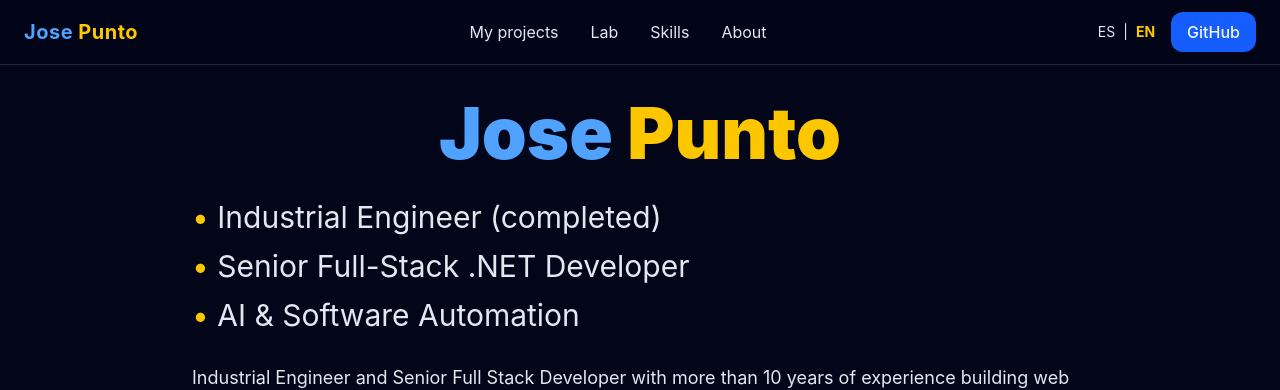
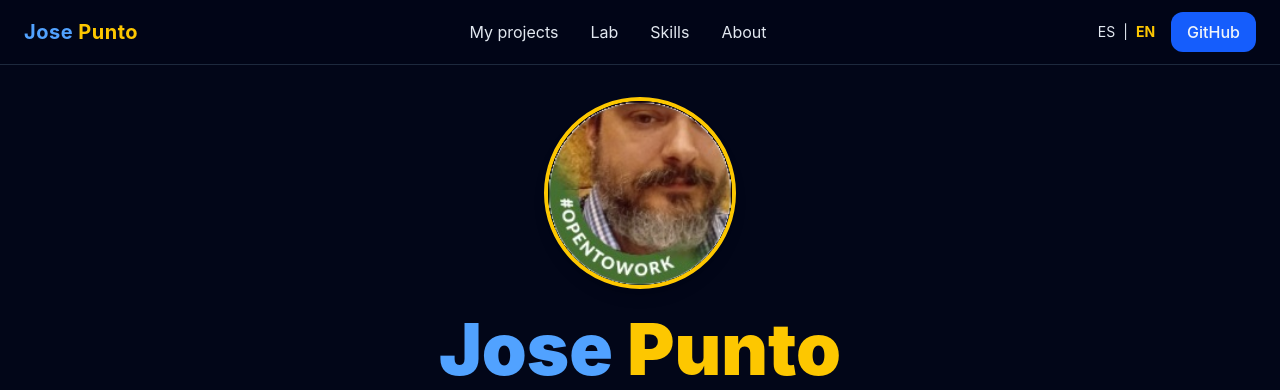
Before and after one commit to iamjosepunto/iamjosepunto.github.io, a React (Vite) app: page / in a window 1280 px wide. Shown: the top 390 px of the page. Built offline with nearby package versions, Linux system fonts and the light colour scheme.

Commit message:
Add profile photo to hero section

```diff
--- a/src/components/Hero.tsx
+++ b/src/components/Hero.tsx
@@ -16,6 +16,28 @@ const Hero = () => {
       "
     >
       <div className="max-w-5xl mx-auto">
+
+        <motion.img
+          initial={{ opacity: 0, y: -20 }}
+          animate={{ opacity: 1, y: 0 }}
+          transition={{ duration: 0.6 }}
+          src="/FotoJosePunto.jpg"
+          alt="Jose Punto"
+          className="
+            w-40
+            h-40
+            md:w-48
+            md:h-48
+            rounded-full
+            object-cover
+            mx-auto
+            mb-6
+            border-4
+            border-yellow-400
+            shadow-lg
+          "
+        />
+
         <motion.h1
           initial={{ opacity: 0, y: 25 }}
           animate={{ opacity: 1, y: 0 }}
```
Also changed, not shown: public/FotoJosePunto.jpg (added).
